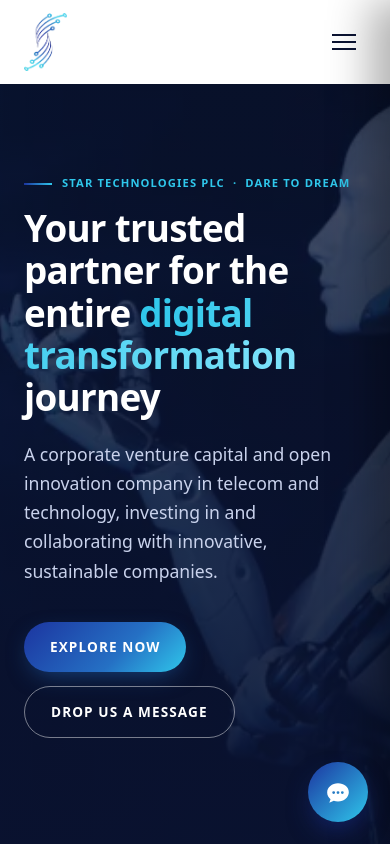
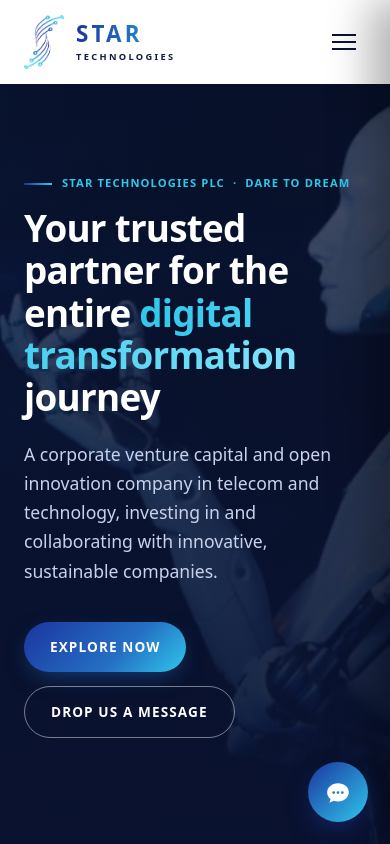
Before and after one commit to abbel-dawit/STAR-TECH, a plain HTML site: page index.html in a window 390 px wide. Shown: the top 844 px of the page. Drawn offline with Linux system fonts and the light colour scheme.

Commit message:
Version 1.1
11/25/2026

```diff
--- a/index.html
+++ b/index.html
@@ -6,10 +6,13 @@
 <title>Star Technologies PLC — Dare to Dream</title>
 <meta name="description" content="Star Technologies PLC is a corporate venture capital and open innovation company in telecom and technology, delivering services across telecom, banking, finance, training, consulting, and government & NGOs.">
 <meta name="theme-color" content="#0a1230">
-<link rel="icon" href="favicon.ico" sizes="any">
-<link rel="icon" type="image/png" sizes="32x32" href="img/favicon-32.png">
-<link rel="apple-touch-icon" href="img/apple-touch-icon.png">
-<link rel="manifest" href="site.webmanifest">
+<link rel="icon" href="favicon.ico?v=3" sizes="48x48">
+<link rel="icon" type="image/png" sizes="16x16" href="img/favicon-16.png?v=3">
+<link rel="icon" type="image/png" sizes="32x32" href="img/favicon-32.png?v=3">
+<link rel="icon" type="image/png" sizes="96x96" href="img/favicon-96.png?v=3">
+<link rel="icon" type="image/png" sizes="192x192" href="img/icon-192.png?v=3">
+<link rel="apple-touch-icon" sizes="180x180" href="img/apple-touch-icon.png?v=3">
+<link rel="manifest" href="site.webmanifest?v=3">
 <meta property="og:title" content="Star Technologies PLC">
 <meta property="og:description" content="Your trusted partner for the entire digital transformation journey.">
 <meta property="og:image" content="img/icon-512.png">
@@ -49,6 +52,14 @@ h3{font-size:1.15rem;font-weight:700}
 .nav.s .wrap{height:72px}
 .logo img{height:70px;width:auto;transition:height .25s}
 .nav.s .logo img{height:60px}
+.logo{display:flex;align-items:center;gap:12px}
+.wm{display:flex;flex-direction:column;line-height:1}
+.wm b{font-size:1.65rem;font-weight:800;letter-spacing:.14em;background:linear-gradient(90deg,var(--blue),var(--blue2) 55%,var(--cyan));-webkit-background-clip:text;background-clip:text;color:transparent}
+.wm i{font-style:normal;font-size:.68rem;font-weight:700;letter-spacing:.29em;color:var(--ink2);margin-top:6px}
+.flogo{margin-bottom:16px}
+.flogo img{height:72px!important;margin:0!important}
+.flogo .wm b{background:linear-gradient(90deg,#fff,#bfefff);-webkit-background-clip:text;background-clip:text}
+.flogo .wm i{color:#8f9bc4}
 .menu{display:flex;align-items:center;gap:34px;list-style:none}
 .menu a{color:var(--ink);font-size:.82rem;font-weight:600;letter-spacing:.1em;text-transform:uppercase;opacity:.85;transition:opacity .2s}
 .menu a:hover{opacity:1;color:var(--blue2)}
@@ -198,7 +209,9 @@ footer a:hover{color:var(--cyan)}
 @media (max-width:640px){
  .grid,.steps,.panels,.pt{grid-template-columns:1fr}
  .fg{grid-template-columns:1fr}
- .logo img{height:58px}
+ .logo img{height:54px}
+ .wm b{font-size:1.4rem}
+ .wm i{font-size:.58rem;letter-spacing:.25em}
  .hero .eyebrow{font-size:.7rem;letter-spacing:.1em}
  .hero::before{background:linear-gradient(180deg,rgba(10,18,48,.7),rgba(10,18,48,.92))}
 }
@@ -208,7 +221,7 @@ footer a:hover{color:var(--cyan)}
 
 <header class="nav" id="nav">
  <div class="wrap">
-  <a href="#top" class="logo" aria-label="Star Technologies home"><img src="img/logo.webp" width="95" height="128" alt="Star Technologies"></a>
+  <a href="#top" class="logo" aria-label="Star Technologies home"><img src="img/logo.webp" width="95" height="128" alt=""><span class="wm"><b>STAR</b><i>TECHNOLOGIES</i></span></a>
   <button class="tog" id="tog" aria-label="Open menu" aria-expanded="false"><span></span></button>
   <ul class="menu" id="menu">
    <li><a href="#top">Home</a></li>
@@ -349,7 +362,7 @@ footer a:hover{color:var(--cyan)}
 <footer>
  <div class="wrap">
   <div class="fg">
-   <div><img src="img/logo.webp" width="95" height="128" loading="lazy" alt="Star Technologies"><p>Your trusted partner for the entire digital transformation journey. <br><strong style="color:#fff">Dare to Dream.</strong></p>
+   <div><a href="#top" class="logo flogo" aria-label="Star Technologies home"><img src="img/logo.webp" width="95" height="128" loading="lazy" alt=""><span class="wm"><b>STAR</b><i>TECHNOLOGIES</i></span></a><p>Your trusted partner for the entire digital transformation journey. <br><strong style="color:#fff">Dare to Dream.</strong></p>
     <a class="soc" href="https://www.linkedin.com/company/star-technologies-et/" target="_blank" rel="noopener" aria-label="LinkedIn"><svg viewBox="0 0 24 24"><path d="M4.98 3.5a2.5 2.5 0 1 1 0 5 2.5 2.5 0 0 1 0-5zM3 9h4v12H3zM9 9h3.8v1.7h.1c.5-1 1.8-2 3.8-2 4 0 4.8 2.6 4.8 6V21h-4v-5.6c0-1.3 0-3-1.9-3s-2.1 1.4-2.1 2.9V21H9z"/></svg></a></div>
    <div><h4>Company</h4><ul><li><a href="#about">About Us</a></li><li><a href="#partnership">Partnership</a></li><li><a href="#join">Join Us</a></li><li><a href="#contact">Contact</a></li></ul></div>
    <div><h4>Solutions</h4><ul><li><a href="#solutions">Telecom</a></li><li><a href="#solutions">Banking</a></li><li><a href="#solutions">Trainings &amp; Certifications</a></li><li><a href="#solutions">Consultation</a></li><li><a href="#solutions">Government &amp; NGO's</a></li><li><a href="#solutions">Finance</a></li></ul></div>
```
Also changed, not shown: favicon.ico, img/apple-touch-icon.png, img/favicon-16.png (added), img/favicon-32.png, img/favicon-96.png (added), img/icon-192.png, img/icon-512.png.
